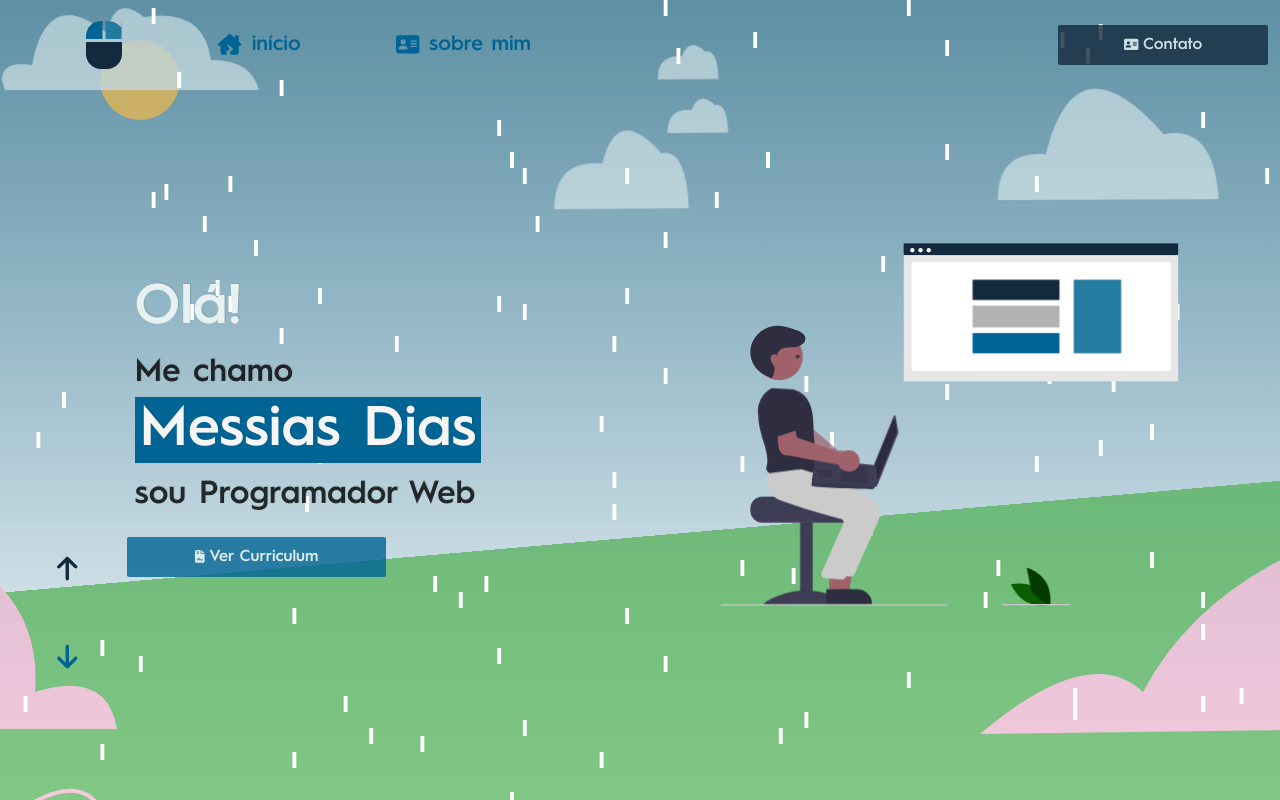
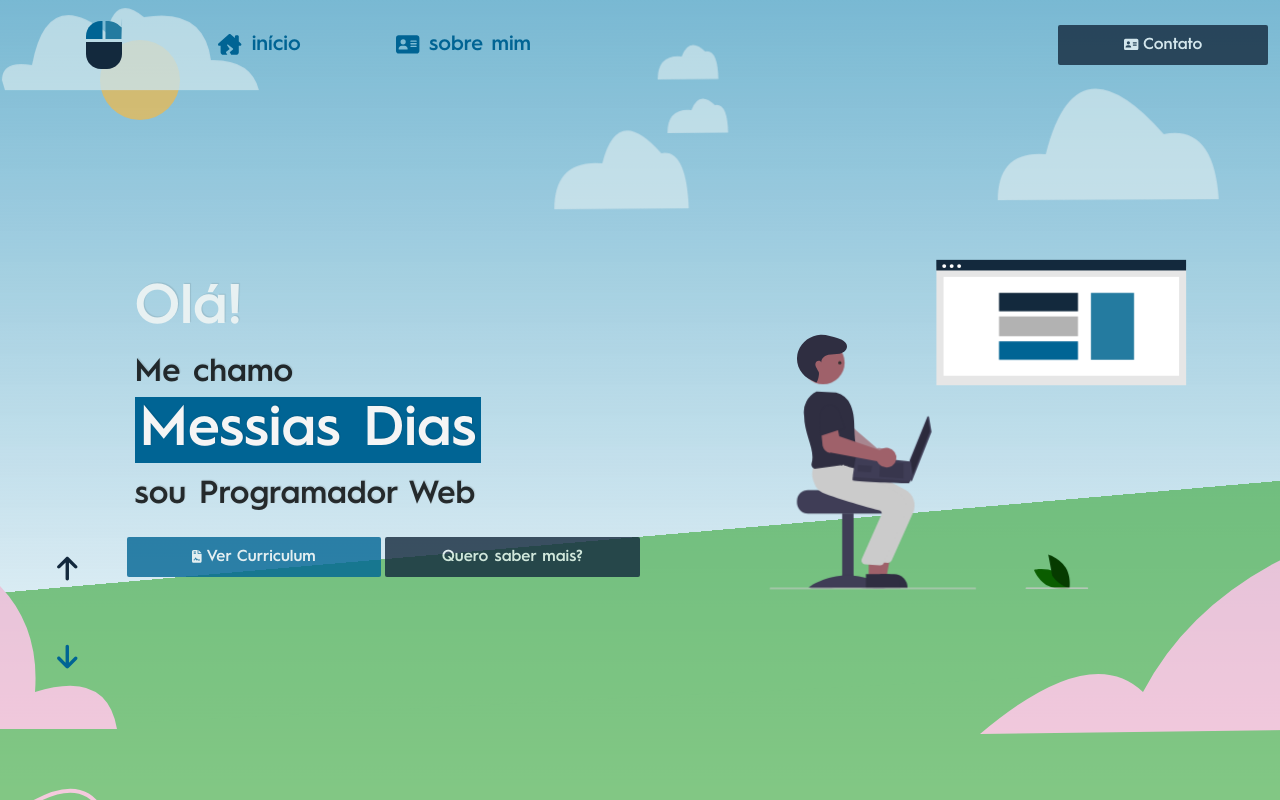
Before and after one commit to messiasdias/messiasdias.github.io, a Vue app: page / in a window 1280 px wide. Built offline with nearby package versions, Linux system fonts and the light colour scheme.

Commit message:
Add about page and deploy github actions script

```diff
--- a/src/assets/css/app.css
+++ b/src/assets/css/app.css
@@ -484,15 +484,18 @@
   align-items: flex-start;
   width: 100%;
 }
-.page .left .btn-primary {
+.page .left .btn-primary,
+.page .left .btn-secondary {
+  position: relative;
   min-width: 90%;
 }
 @media screen and (min-width: 843px) {
   .page .left {
-    width: 60%;
+    width: 70%;
   }
-  .page .left .btn-primary {
-    min-width: 38%;
+  .page .left .btn-primary,
+  .page .left .btn-secondary {
+    min-width: 35%;
   }
 }
 .page .left h2 {
--- a/src/assets/sass/main.scss
+++ b/src/assets/sass/main.scss
@@ -531,15 +531,17 @@ $click3: "M325.94633,501.05131l86.76393,16.192a17.07827,17.07827,0,0,0,.73363,1.
     align-items: flex-start;
     width: 100%;
 
-    .btn-primary {
+   .btn-primary,
+   .btn-secondary {
+      position: relative;
       min-width: 90%;
     }
 
     @media screen and (min-width: $table_size) {
-      width: 60%;
-
-      .btn-primary {
-        min-width: 38%;
+      width: 70%;
+      .btn-primary,
+      .btn-secondary {
+        min-width: 35%;
       }
     }
 
--- a/src/components/layout/Background.vue
+++ b/src/components/layout/Background.vue
@@ -78,8 +78,8 @@ export default {
         getMeteoDate() {
             //@to-do remove temp
             this.setIsDay(true)
-            this.setOpacity(3)
-            this.it_is_rain = true
+            this.setOpacity(1)
+            this.it_is_rain = false
             this.setWindSpeed(60)
 
             // axios
--- a/src/components/layout/Header.vue
+++ b/src/components/layout/Header.vue
@@ -37,7 +37,7 @@
       </ul>
     </nav>
 
-    <RouterLink class="btn-secondary btn-lg" to="/about#contacts">  <font-awesome-icon icon="fa-solid fa-address-card" /> Contato</RouterLink>
+    <a class="btn-secondary btn-lg" href="/about#contacts">  <font-awesome-icon icon="fa-solid fa-address-card" /> Contato</a>
   </header>
 </template>
 <script>
--- a/src/views/Home.vue
+++ b/src/views/Home.vue
@@ -10,6 +10,7 @@
 
         <div class="buttons">
             <a class="btn-primary btn-lg" target="_blank" href="https://messiasdias.github.io/curriculum"><font-awesome-icon icon="fa-solid fa-file-contract" /> Ver Curriculum</a>
+            <RouterLink class="btn-secondary btn-lg" to="/about">Quero saber mais?</RouterLink>
             <!-- <RouterLink class="btn-light" to="/feedback">Deixe seu Feedback</RouterLink> -->
         </div>
     </div>
--- a/vue.config.js
+++ b/vue.config.js
@@ -1,4 +1,9 @@
 const { defineConfig } = require('@vue/cli-service')
+
 module.exports = defineConfig({
+  publicPath: process.env.NODE_ENV === "production" ? "/" : "/",
+  devServer: {
+    allowedHosts: '*'
+  },
   transpileDependencies: true
 })
```
Also changed, not shown: 1 other file (tests, documents, lock files or other folders).
